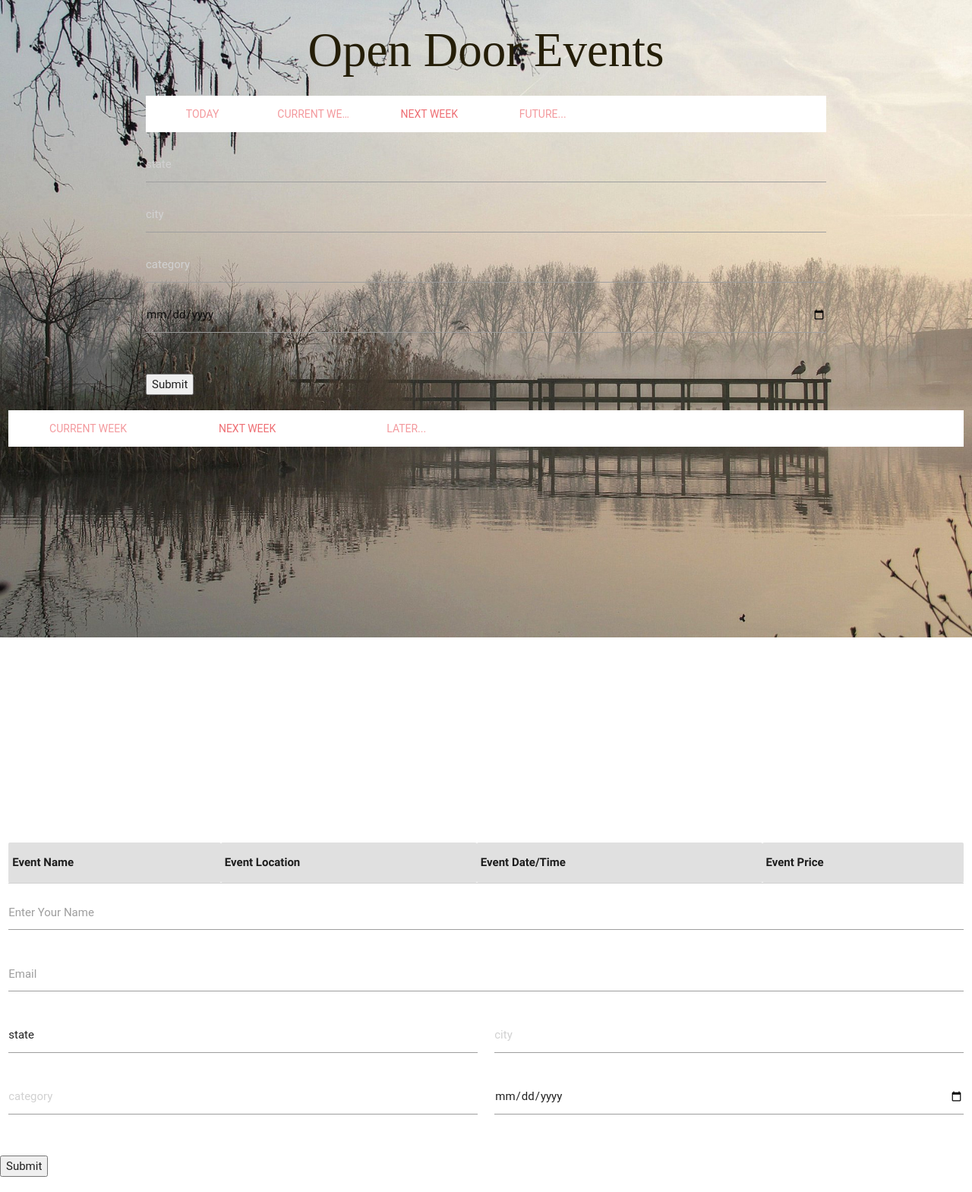
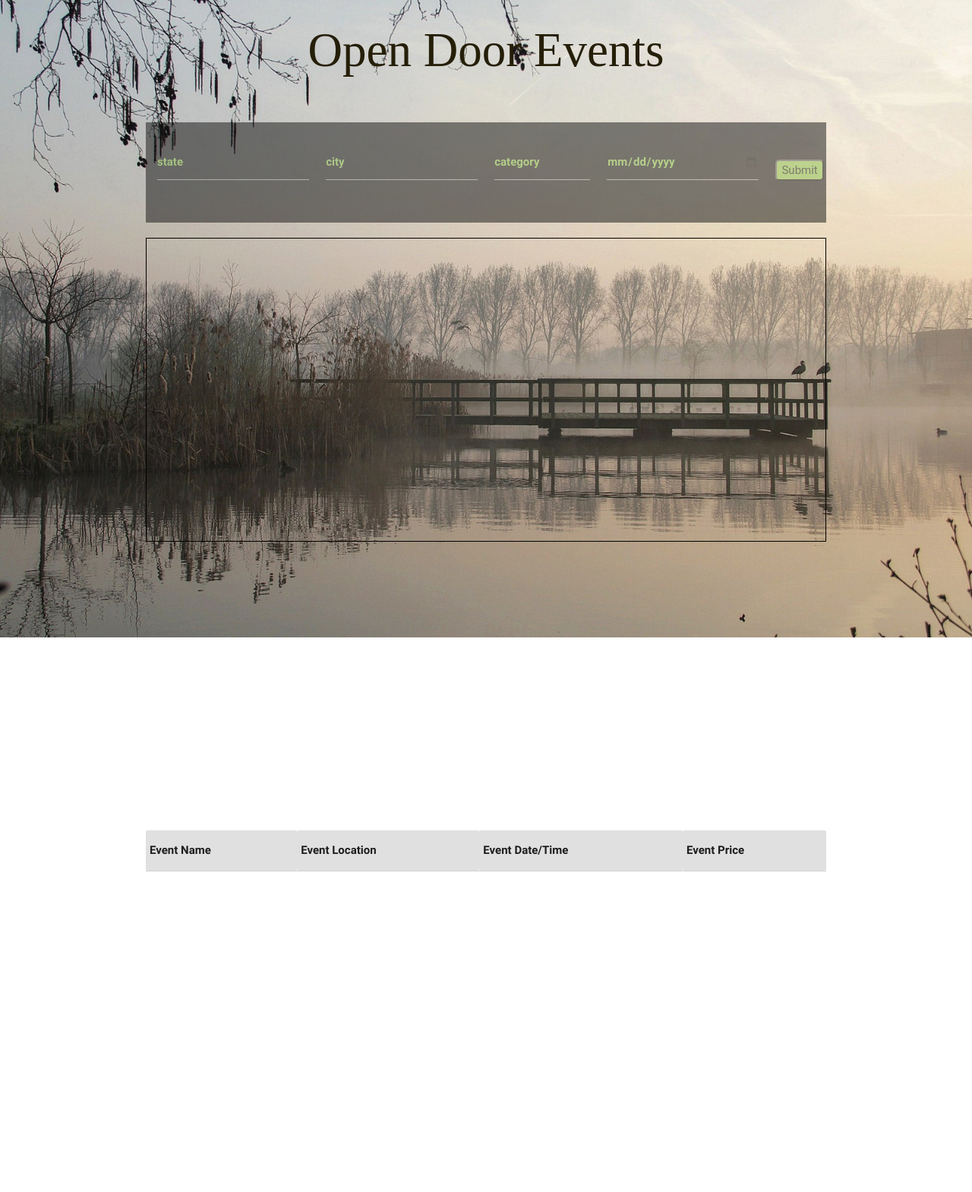
Before and after one commit to nishthaarora/openDoorEvents, a PHP site: page / in a window 1280 px wide. Shown: the whole page at 76% size. After the commit the page ends 1147 px from the top, so only its background shows below. Run offline with PHP 8.4, Linux system fonts and the light colour scheme; lists and menus that the app fills with data are empty; some libraries are stand-ins or nearby versions; some web fonts are replaced.

Commit message:
HTML changes

```diff
--- a/assets/css/style.css
+++ b/assets/css/style.css
@@ -4,6 +4,7 @@
     height: 100%;
     margin: 0;
     padding: 0;
+
 }
 
 body
@@ -13,9 +14,16 @@
 	background-size: cover;
 }
 
-div#map
+#map
 {
-    height: 500px;
+    height: 380px;
+
+}
+.map-row
+{
+	margin-top: 20px;
+	position: relative;
+
 }
 
 .heading
@@ -27,11 +35,49 @@
 
 .userInputForm
 {
-background-color: white;
+margin-top: 60px;
 padding:15px;
+background-color: #111110;
+opacity: 0.5;
 }
 
-button#submitButton
+#submitButton
 {
 	margin: 34px 2px 20px 0;
+	background-color: #8bc34a;
+	border-radius: 5px;
 }
+
+
+::-webkit-input-placeholder, #date {
+    color: #8bc34a;
+    font-weight: bolder;
+
+}
+
+.col.s12.eventDisplayTabs {
+	margin-top: 20px;
+	position:absolute;
+	top: 0;
+	right:0;
+	z-index: 100;
+	width: 60%;
+    opacity: 0.5;
+    border:1px solid black;
+    background-color: #8bc34a;
+    display:none;
+}
+
+.tabs .tab a:hover {
+
+	background-color: #111110;
+}
+
+.tabs .tab a {
+	color: #261f09;
+	font-weight: bolder;
+}
+
+.carousel {
+	border:1px solid black;
+}
--- a/assets/javascript/app.js
+++ b/assets/javascript/app.js
@@ -15,6 +15,7 @@
 
 
 $(document).ready(function() {
+
 
     $('#submitButton').on('click', getEventsAndPinn);
 
@@ -46,7 +47,6 @@
         // These are the variables for the promise that we are making
         p0 = getWeather(zipCode);
         p1 = getEvents("/events/search", apiParameters);
-        console.log(p1);
         p2 = initialiseGoogleMap(document.getElementById('map'), {
             zoom: 12,
             center: {
@@ -97,7 +97,6 @@
         through the objects of array and pushing it to our array i.e eventArr
         */
         function pushEventsToArray(data) {
-            console.log(eventArr);
             data.events.event.forEach(function(ele) {
                 eventArr.push({
                     eventName: ele.title,
@@ -154,9 +153,6 @@
                 }, function(results, status) {
 
                     if (status === 'OK') {
-                        console.log(ele);
-    console.log('city' + city);
-                console.log('stats' + state);
 
                         data.map.setCenter(results[0].geometry.location);
 
@@ -232,4 +228,41 @@
 
     });
 
+    // hiding week's tabs when map is not displayed
+
+
+
+//     $('.eventDisplayTabs').toggle();
+
+//     function toggleVisibility() {
+
+//        if ($('.carousel').is(':visible')) {
+
+//         } else {
+
+//            $('#submitButton').click(function() {
+
+//          $('.eventDisplayTabs').show();
+//          $('.carousel').toggle();
+//             })
+
+
+//         }
+
+//     }
+
+
+// toggleVisibility();
+
+
+
+
+    $('#submitButton').on('click', function(){
+        $('.eventDisplayTabs').show();
+        $('.carousel').hide();
+    })
+
+
+
+
 });
--- a/index.html
+++ b/index.html
@@ -12,9 +12,37 @@
 	<body>
 		<div class="container">
 			<h1 class="heading animated lightSpeedIn">Open Door Events</h1>
-				<!-- this is the second section where we will display google maps with different tabs -->
-				<div class="row ">
-					<div class="col s12 eventDisplayTabs">
+
+			<!-- creating form for the page -->
+			<form class="userInputForm">
+				<div class="row col">
+					<!-- state -->
+					<span class="input-field col m3 col s12">
+						<input id="state" type="text"  class="validate" placeholder="state" required="required">
+					</span>
+					<!-- city -->
+					<span class="input-field col m3 col s12">
+						<input id="city" type="text" class="validate" placeholder="city">
+					</span>
+					<!-- category -->
+					<span class="input-field col m2 col s12">
+						<input id="category" type="text" name="category" placeholder="category">
+					</span>
+					<!-- date -->
+					<span class="input-field col m3 col s12">
+						<input id="date" type="date">
+					</span>
+					<!-- submit Button -->
+					<span class="col m1">
+						<button id=submitButton>Submit</button>
+					</span>
+					<!-- closing user input form -->
+				</div>
+			</form>
+			<!-- map display area -->
+			<div class="map-row">
+
+				<div class="col m12 s12 eventDisplayTabs">
 					<ul class="tabs eventTabs">
 						<li id="today" class="tab col s2 viewSwitch"><a href="#Today">Today</a></li>
 						<li id="currentWeek" class="tab col s2 viewSwitch"><a href="#This Week">Current Week</a></li>
@@ -22,57 +50,32 @@
 						<li id="future" class="tab col s2 viewSwitch"><a href="#Future">Future...</a></li>
 					</ul>
 				</div>
+
+					<div class="carousel m12 s12">
+					<a class="carousel-item" href="#one!"><img class="materialboxed" src="https://www.flickr.com/photos/fotografm/7129552723/"></a>
+					<a class="carousel-item" href="#two!"><img class="materialboxed" src="assets/images/background4.jpg"></a>
+					<a class="carousel-item" href="#three!"><img class="materialboxed" src="assets/images/background5.jpg"></a>
+					<a class="carousel-item" href="#four!"><img class="materialboxed" src=></a>
+					<a class="carousel-item" href="#five!"><img class="materialboxed" src=></a>
 				</div>
 
-				<span class="input-field col m3 col s12">
-					<input id="state" type="text"  class="validate" placeholder="state" required="required">
-				</span>
+				<div id="map">
+				</div>
 
-				<span class="input-field col m3 col s12">
-					<input id="city" type="text" class="validate" placeholder="city">
-					<!-- <label for="icon_prefix">Enter City Name</label> -->
-				</span>
-				<span class="input-field col m2 col s12">
-					<!-- <select id="category"> -->
-					<input id="category" type="text" name="category" placeholder="category">
-					<!-- 		<option value="" selected>Choose Event</option>
-					<option value="family">Family</option>
-					<option value="education">Education</option>
-					<option value="concerts">Concerts</option>
-					<option value="comedy">Comedy</option>
-					<option value="networking">Networking</option>	 -->
-					<!-- </select>	 -->
-				</span>
-				<span class="input-field col m3 col s12">
-					<input id="date" type="date">
-				</span>
 
-				<span class="col m1">
-				<button id=submitButton>Submit</button>
-				</span>
-
-				</div>
-			</form>
-
-			<div class="row ">
-				<div class="col s12 eventDisplayTabs">
-					<ul class="tabs eventTabs">
-						<li class="tab col s2 "><a href="#currentWeek">Current Week</a></li>
-						<li class="tab col s2 "><a class="active" href="#nextWeek">Next Week</a></li>
-						<li class="tab col s2 "><a href="#later">Later...</a></li>
-					</ul>
-				</div>
-			</div>
-			<div id="map"></div>
-			<div class="row">
-				<div class="col s3">
 
 			</div>
 
 
+			<!-- carousel area -->
+
+
+
+
+
 			<!-- this is the table showing events data in a table format-->
 			<div class="col s12">
-					<!-- Teal page content  -->
+				<!-- Table content  -->
 				<table>
 					<thead id="tableHeading" class="headingTable divider">
 						<tr>
@@ -82,112 +85,12 @@
 							<th data-field="price">Event Price</th>
 						</tr>
 					</thead>
+					<!-- table body -->
 					<tbody id="tableBody" class="bodyTable">
 
 					</tbody>
 				</table>
 			</div>
-
-				<!--form for taking user input -->
-
-				   			<form >
-					      			<div class="input-field col s12">
-						        		<input id="icon_prefix" type="text" class="validate">
-						        		<label for="icon_prefix">Enter Your Name</label>
-						    		</div>
-									<div class="input-field col s12">
-					          			<input id="email" type="email" class="validate">
-					          			<label for="email" data-error="wrong" data-success="right">Email</label>
-					        		</div>
-
-					        		<div class="input-field col s6">
-						        		<input id="state" type="text"  class="validate" value="state" required="required">
-						        	</div>
-
-					        		<div class="input-field col s6">
-						        		<input id="city" type="text" class="validate" placeholder="city">
-						        		<!-- <label for="icon_prefix">Enter City Name</label> -->
-						    		</div>
-
-
-
-					    			<!-- <div class="input-field col s6">
-						        		<select id="stateoptionid">
-						        	<option value="" selected>Choose State</option>
-									<option value="AL">Alabama</option>
-									<option value="AK">Alaska</option>
-									<option value="AZ">Arizona</option>
-									<option value="AR">Arkansas</option>
-									<option value="CA">California</option>
-									<option value="CO">Colorado</option>
-									<option value="CT">Connecticut</option>
-									<option value="DE">Delaware</option>
-									<option value="DC">District Of Columbia</option>
-									<option value="FL">Florida</option>
-									<option value="GA">Georgia</option>
-									<option value="HI">Hawaii</option>
-									<option value="ID">Idaho</option>
-									<option value="IL">Illinois</option>
-									<option value="IN">Indiana</option>
-									<option value="IA">Iowa</option>
-									<option value="KS">Kansas</option>
-									<option value="KY">Kentucky</option>
-									<option value="LA">Louisiana</option>
-									<option value="ME">Maine</option>
-									<option value="MD">Maryland</option>
-									<option value="MA">Massachusetts</option>
-									<option value="MI">Michigan</option>
-									<option value="MN">Minnesota</option>
-									<option value="MS">Mississippi</option>
-									<option value="MO">Missouri</option>
-									<option value="MT">Montana</option>
-									<option value="NE">Nebraska</option>
-									<option value="NV">Nevada</option>
-									<option value="NH">New Hampshire</option>
-									<option value="NJ">New Jersey</option>
-									<option value="NM">New Mexico</option>
-									<option value="NY">New York</option>
-									<option value="NC">North Carolina</option>
-									<option value="ND">North Dakota</option>
-									<option value="OH">Ohio</option>
-									<option value="OK">Oklahoma</option>
-									<option value="OR">Oregon</option>
-									<option value="PA">Pennsylvania</option>
-									<option value="RI">Rhode Island</option>
-									<option value="SC">South Carolina</option>
-									<option value="SD">South Dakota</option>
-									<option value="TN">Tennessee</option>
-									<option value="TX">Texas</option>
-									<option value="UT">Utah</option>
-									<option value="VT">Vermont</option>
-									<option value="VA">Virginia</option>
-									<option value="WA">Washington</option>
-									<option value="WV">West Virginia</option>
-									<option value="WI">Wisconsin</option>
-									<option value="WY">Wyoming</option>
-										</select> -->
-
-									<!-- </div> -->
-									<div class="input-field col s6">
-											<!-- <select id="category"> -->
-											<input id="category" type="text" name="category" placeholder="category">
-											<!-- 		<option value="" selected>Choose Event</option>
-													<option value="family">Family</option>
-													<option value="education">Education</option>
-													<option value="concerts">Concerts</option>
-													<option value="comedy">Comedy</option>
-													<option value="networking">Networking</option>	 -->
-
-											<!-- </select>	 -->
-									</div>
-									<div class="input-field col s6">
-										<input id="date" type="date">
-									</div>
-
-									<button id=submitButton>Submit</button>
-							</form>
-
-
 		</div>
 		<!-- this is a CDN link to jquery -->
 		<script src="https://cdnjs.cloudflare.com/ajax/libs/jquery/2.2.4/jquery.min.js"></script>
@@ -202,23 +105,5 @@
 		<script src="https://cdnjs.cloudflare.com/ajax/libs/moment.js/2.14.1/moment.min.js"></script>
 		<!-- this is a link to internal JS file -->
 		<script src="assets/javascript/app.js" type="text/javascript"></script>
-
-
-	<!--
-	<script type="text/javascript">
-		    		$(document).ready(function() {
-		      			$('#stateoptionid').material_select();
-		      			$('#eventId').material_select();
-		      			$('.datepicker').pickadate({
-			    			selectMonths: true, // Creates a dropdown to control month
-			    			selectYears: 15, // Creates a dropdown of 15 years to control year
-			    			format: 'dd-mm-yyyy' });
-
-
-		    		});
-
-
-		    </script>  -->
-
 	</body>
 </html>
```
Lines whose indentation alone changed are shown as unchanged.
